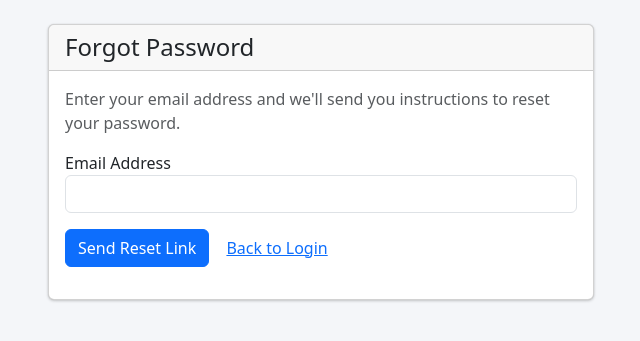
After one commit to Bfitriani12/content-management-system, a Flask app: page /admin/forgot-password in a window 1280 px wide. The commit adds this page. Shown: the top 341 px of the page, without its empty margins (319-959 px from the left). Run offline with Flask 3, Linux system fonts and the light colour scheme; some libraries are stand-ins or nearby versions.

Commit message:
Tmbah fitur lupa password
menambahkan fitur lupa password ke dalam aplikasi

```diff
--- a/app.py
+++ b/app.py
@@ -44,6 +44,7 @@ class User(UserMixin, db.Model):
     role = db.Column(db.String(20), default='author')
     created_at = db.Column(db.DateTime, default=datetime.utcnow)
     posts = db.relationship('Post', backref='author', lazy=True)
+    reset_token = db.Column(db.String(128))
 
     def set_password(self, password):
         self.password_hash = generate_password_hash(password)
@@ -147,6 +148,107 @@ def logout():
         flash(f'Error during logout: {str(e)}', 'danger')
     return redirect(url_for('login'))
 
+@app.route('/admin/posts')
+@login_required
+def admin_posts():
+    posts = Post.query.order_by(Post.created_at.desc()).all()
+    return render_template('admin/posts.html', posts=posts)
+
+@app.route('/admin/categories')
+@login_required
+def admin_categories():
+    categories = Category.query.all()
+    return render_template('admin/categories.html', categories=categories)
+
+@app.route('/admin/media')
+@login_required
+def admin_media():
+    media_files = Media.query.order_by(Media.created_at.desc()).all()
+    return render_template('admin/media.html', media_files=media_files)
+
+@app.route('/admin/users')
+@login_required
+def admin_users():
+    users = User.query.all()
+    return render_template('admin/users.html', users=users)
+
+@app.route('/admin/settings')
+@login_required
+def admin_settings():
+    return render_template('admin/settings.html')
+
+@app.route('/admin/profile')
+@login_required
+def admin_profile():
+    return render_template('admin/profile.html')
+
+@app.route('/admin/forgot-password', methods=['GET', 'POST'])
+def forgot_password():
+    if current_user.is_authenticated:
+        return redirect(url_for('admin_dashboard'))
+
+    if request.method == 'POST':
+        try:
+            email = request.form.get('email')
+            user = User.query.filter_by(email=email).first()
+
+            if user:
+                # Generate password reset token
+                token = generate_password_hash(email + str(datetime.utcnow()))
+                user.reset_token = token
+                db.session.commit()
+
+                # Send password reset email
+                reset_url = url_for('reset_password', token=token, _external=True)
+                msg = Message('Password Reset Request',
+                            recipients=[user.email])
+                msg.body = f'''To reset your password, visit the following link:
+{reset_url}
+
+If you did not make this request then simply ignore this email.
+'''
+                mail.send(msg)
+
+                flash('Password reset instructions have been sent to your email.', 'success')
+                return redirect(url_for('login'))
+
+            flash('Email address not found.', 'danger')
+        except Exception as e:
+            flash(f'Error processing request: {str(e)}', 'danger')
+
+    return render_template('admin/forgot_password.html')
+
+@app.route('/admin/reset-password/<token>', methods=['GET', 'POST'])
+def reset_password(token):
+    if current_user.is_authenticated:
+        return redirect(url_for('admin_dashboard'))
+
+    try:
+        user = User.query.filter_by(reset_token=token).first()
+        if not user:
+            flash('Invalid or expired password reset link.', 'danger')
+            return redirect(url_for('login'))
+
+        if request.method == 'POST':
+            password = request.form.get('password')
+            confirm_password = request.form.get('confirm_password')
+
+            if password != confirm_password:
+                flash('Passwords do not match.', 'danger')
+                return render_template('admin/reset_password.html')
+
+            user.set_password(password)
+            user.reset_token = None
+            db.session.commit()
+
+            flash('Your password has been reset successfully.', 'success')
+            return redirect(url_for('login'))
+
+        return render_template('admin/reset_password.html')
+    except Exception as e:
+        flash(f'Error processing request: {str(e)}', 'danger')
+        return redirect(url_for('login'))
+
 # Error handlers
 @app.errorhandler(404)
 def not_found_error(error):
--- a/static/css/style.css
+++ b/static/css/style.css
@@ -1,96 +1,48 @@
 /* General Styles */
 body {
-    background-color: #f8f9fa;
+    background-color: #f4f6f9;
 }
 
-/* Card Styles */
-.card {
-    border: none;
-    box-shadow: 0 0.125rem 0.25rem rgba(0, 0, 0, 0.075);
-    margin-bottom: 1.5rem;
+/* Navigation */
+.navbar {
+    box-shadow: 0 2px 4px rgba(0,0,0,.1);
 }
 
-.card-header {
-    background-color: #fff;
-    border-bottom: 1px solid rgba(0, 0, 0, 0.125);
-    padding: 1rem;
-}
-
-/* Table Styles */
-.table {
-    margin-bottom: 0;
-}
-
-.table th {
-    border-top: none;
-    background-color: #f8f9fa;
-    font-weight: 600;
-}
-
-.table td {
-    vertical-align: middle;
-}
-
-/* Form Styles */
-.form-control:focus {
-    border-color: #80bdff;
-    box-shadow: 0 0 0 0.2rem rgba(0, 123, 255, 0.25);
-}
-
-.input-group-text {
-    background-color: #f8f9fa;
-    border-right: none;
-}
-
-.input-group .form-control {
-    border-left: none;
-}
-
-/* Button Styles */
-.btn {
-    padding: 0.5rem 1rem;
-    font-weight: 500;
-}
-
-.btn-sm {
-    padding: 0.25rem 0.5rem;
-}
-
-/* Badge Styles */
-.badge {
-    padding: 0.5em 0.75em;
-    font-weight: 500;
-}
-
-/* Login Page */
-.login-page {
-    min-height: 100vh;
-    display: flex;
-    align-items: center;
-    background-color: #f8f9fa;
-}
-
-.login-page .card {
-    max-width: 400px;
-    margin: 0 auto;
+/* Flash Messages */
+.alert {
+    margin-bottom: 1rem;
 }
 
 /* Dashboard Cards */
-.dashboard-card {
-    transition: transform 0.2s;
+.card {
+    box-shadow: 0 0 1px rgba(0,0,0,.125), 0 1px 3px rgba(0,0,0,.2);
+    margin-bottom: 1rem;
 }
 
-.dashboard-card:hover {
-    transform: translateY(-5px);
+/* Tables */
+.table-responsive {
+    margin-bottom: 1rem;
 }
 
-.dashboard-card .card-body {
-    padding: 1.5rem;
+/* Forms */
+.form-group {
+    margin-bottom: 1rem;
 }
 
-.dashboard-card .icon {
-    font-size: 2rem;
-    opacity: 0.5;
+/* Error Pages */
+.error-page {
+    text-align: center;
+    padding: 2rem;
+}
+
+.error-page .headline {
+    font-size: 6rem;
+    font-weight: 300;
+    margin-bottom: 1rem;
+}
+
+.error-page .error-content {
+    margin-top: 2rem;
 }
 
 /* Media Library */
--- a/static/js/main.js
+++ b/static/js/main.js
@@ -1,15 +1,58 @@
-// Initialize tooltips
+// Initialize tooltips and popovers
 document.addEventListener('DOMContentLoaded', function() {
     // Initialize Bootstrap tooltips
     var tooltipTriggerList = [].slice.call(document.querySelectorAll('[data-bs-toggle="tooltip"]'));
-    var tooltipList = tooltipTriggerList.map(function(tooltipTriggerEl) {
+    var tooltipList = tooltipTriggerList.map(function (tooltipTriggerEl) {
         return new bootstrap.Tooltip(tooltipTriggerEl);
     });
 
     // Initialize Bootstrap popovers
     var popoverTriggerList = [].slice.call(document.querySelectorAll('[data-bs-toggle="popover"]'));
-    var popoverList = popoverTriggerList.map(function(popoverTriggerEl) {
+    var popoverList = popoverTriggerList.map(function (popoverTriggerEl) {
         return new bootstrap.Popover(popoverTriggerEl);
+    });
+
+    // Auto-hide flash messages after 5 seconds
+    var flashMessages = document.querySelectorAll('.alert');
+    flashMessages.forEach(function(message) {
+        setTimeout(function() {
+            var alert = new bootstrap.Alert(message);
+            alert.close();
+        }, 5000);
+    });
+
+    // Handle form submissions
+    var forms = document.querySelectorAll('form[data-ajax="true"]');
+    forms.forEach(function(form) {
+        form.addEventListener('submit', function(e) {
+            e.preventDefault();
+            var formData = new FormData(form);
+
+            fetch(form.action, {
+                method: form.method,
+                body: formData,
+                headers: {
+                    'X-Requested-With': 'XMLHttpRequest'
+                }
+            })
+            .then(response => response.json())
+            .then(data => {
+                if (data.success) {
+                    // Show success message
+                    showAlert('success', data.message);
+                    // Reload page or update content
+                    if (data.redirect) {
+                        window.location.href = data.redirect;
+                    }
+                } else {
+                    // Show error message
+                    showAlert('danger', data.message);
+                }
+            })
+            .catch(error => {
+                showAlert('danger', 'An error occurred. Please try again.');
+            });
+        });
     });
 
     // File input preview
@@ -69,8 +112,8 @@ document.addEventListener('DOMContentLoaded', function() {
     }
 
     // Form validation
-    const forms = document.querySelectorAll('.needs-validation');
-    forms.forEach(form => {
+    const formsValidation = document.querySelectorAll('.needs-validation');
+    formsValidation.forEach(form => {
         form.addEventListener('submit', function(event) {
             if (!form.checkValidity()) {
                 event.preventDefault();
@@ -79,57 +122,37 @@ document.addEventListener('DOMContentLoaded', function() {
             form.classList.add('was-validated');
         });
     });
+});
 
-    // AJAX form submission
-    const ajaxForms = document.querySelectorAll('.ajax-form');
-    ajaxForms.forEach(form => {
-        form.addEventListener('submit', function(e) {
-            e.preventDefault();
-            const formData = new FormData(this);
+// Function to show alert messages
+function showAlert(type, message) {
+    var alertDiv = document.createElement('div');
+    alertDiv.className = `alert alert-${type} alert-dismissible fade show`;
+    alertDiv.innerHTML = `
+        ${message}
+        <button type="button" class="btn-close" data-bs-dismiss="alert"></button>
+    `;
 
-            fetch(this.action, {
-                method: this.method,
-                body: formData
-            })
-            .then(response => response.json())
-            .then(data => {
-                if (data.success) {
-                    // Show success message
-                    const alert = document.createElement('div');
-                    alert.className = 'alert alert-success alert-dismissible fade show';
-                    alert.innerHTML = `
-                        ${data.message}
-                        <button type="button" class="btn-close" data-bs-dismiss="alert"></button>
-                    `;
-                    form.insertAdjacentElement('beforebegin', alert);
+    var container = document.querySelector('main');
+    container.insertBefore(alertDiv, container.firstChild);
 
-                    // Redirect if specified
-                    if (data.redirect) {
-                        setTimeout(() => {
-                            window.location.href = data.redirect;
-                        }, 1500);
-                    }
-                } else {
-                    // Show error message
-                    const alert = document.createElement('div');
-                    alert.className = 'alert alert-danger alert-dismissible fade show';
-                    alert.innerHTML = `
-                        ${data.message}
-                        <button type="button" class="btn-close" data-bs-dismiss="alert"></button>
-                    `;
-                    form.insertAdjacentElement('beforebegin', alert);
-                }
-            })
-            .catch(error => {
-                console.error('Error:', error);
-                const alert = document.createElement('div');
-                alert.className = 'alert alert-danger alert-dismissible fade show';
-                alert.innerHTML = `
-                    An error occurred. Please try again.
-                    <button type="button" class="btn-close" data-bs-dismiss="alert"></button>
-                `;
-                form.insertAdjacentElement('beforebegin', alert);
-            });
-        });
-    });
-});
+    // Auto-hide after 5 seconds
+    setTimeout(function() {
+        var alert = new bootstrap.Alert(alertDiv);
+        alert.close();
+    }, 5000);
+}
+
+// Function to confirm delete actions
+function confirmDelete(message) {
+    return confirm(message || 'Are you sure you want to delete this item?');
+}
+
+// Function to handle file input changes
+function handleFileInput(input) {
+    var fileName = input.files[0]?.name;
+    if (fileName) {
+        var label = input.nextElementSibling;
+        label.textContent = fileName;
+    }
+}
--- /dev/null
+++ b/templates/admin/forgot_password.html
@@ -0,0 +1,30 @@
+{% extends "base.html" %}
+
+{% block title %}Forgot Password{% endblock %}
+
+{% block content %}
+<div class="container">
+    <div class="row justify-content-center">
+        <div class="col-md-6">
+            <div class="card">
+                <div class="card-header">
+                    <h4 class="mb-0">Forgot Password</h4>
+                </div>
+                <div class="card-body">
+                    <p class="text-muted">Enter your email address and we'll send you instructions to reset your password.</p>
+                    <form method="POST" action="{{ url_for('forgot_password') }}">
+                        <div class="form-group">
+                            <label for="email">Email Address</label>
+                            <input type="email" class="form-control" id="email" name="email" required>
+                        </div>
+                        <div class="form-group mt-3">
+                            <button type="submit" class="btn btn-primary">Send Reset Link</button>
+                            <a href="{{ url_for('login') }}" class="btn btn-link">Back to Login</a>
+                        </div>
+                    </form>
+                </div>
+            </div>
+        </div>
+    </div>
+</div>
+{% endblock %}
```
Also changed, not shown: other parts of static/css/style.css (+8 -28 lines), templates/admin/reset_password.html (added, +33 -0 lines), instance/cms.db (added).
